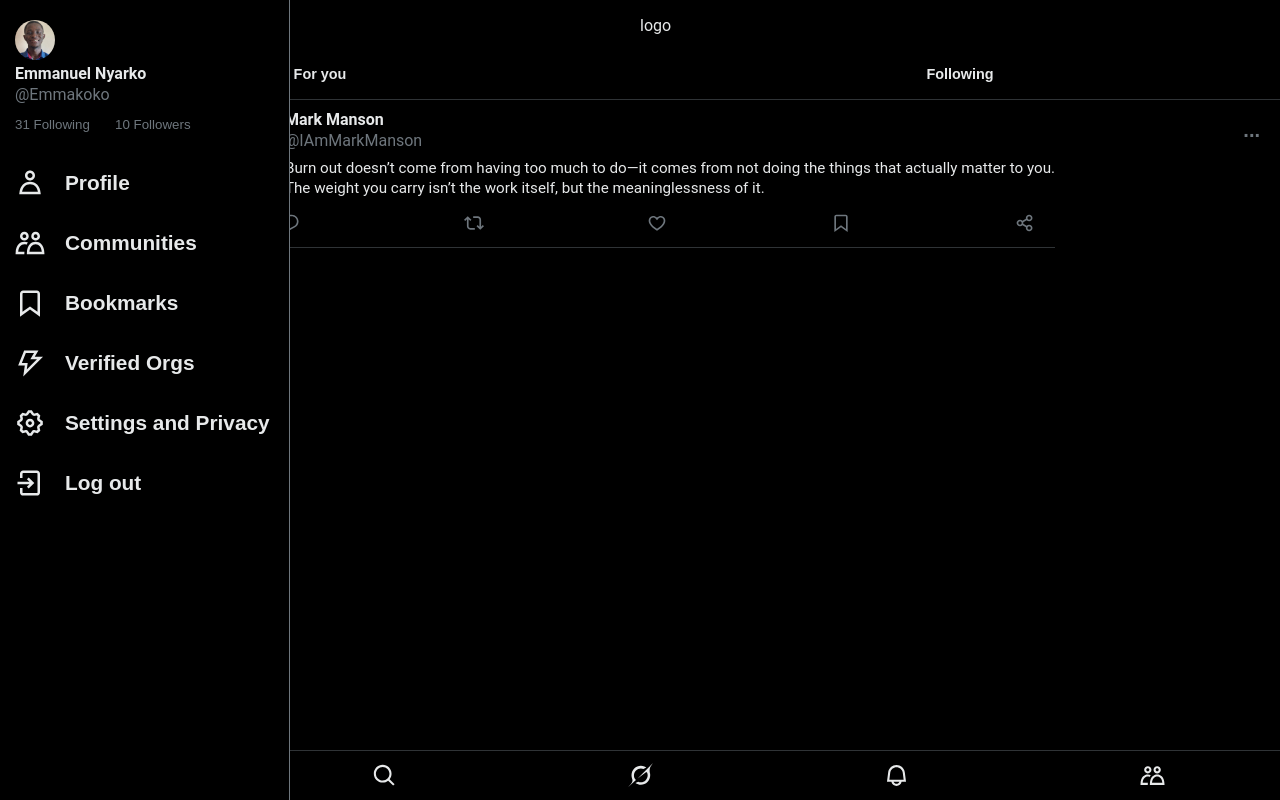
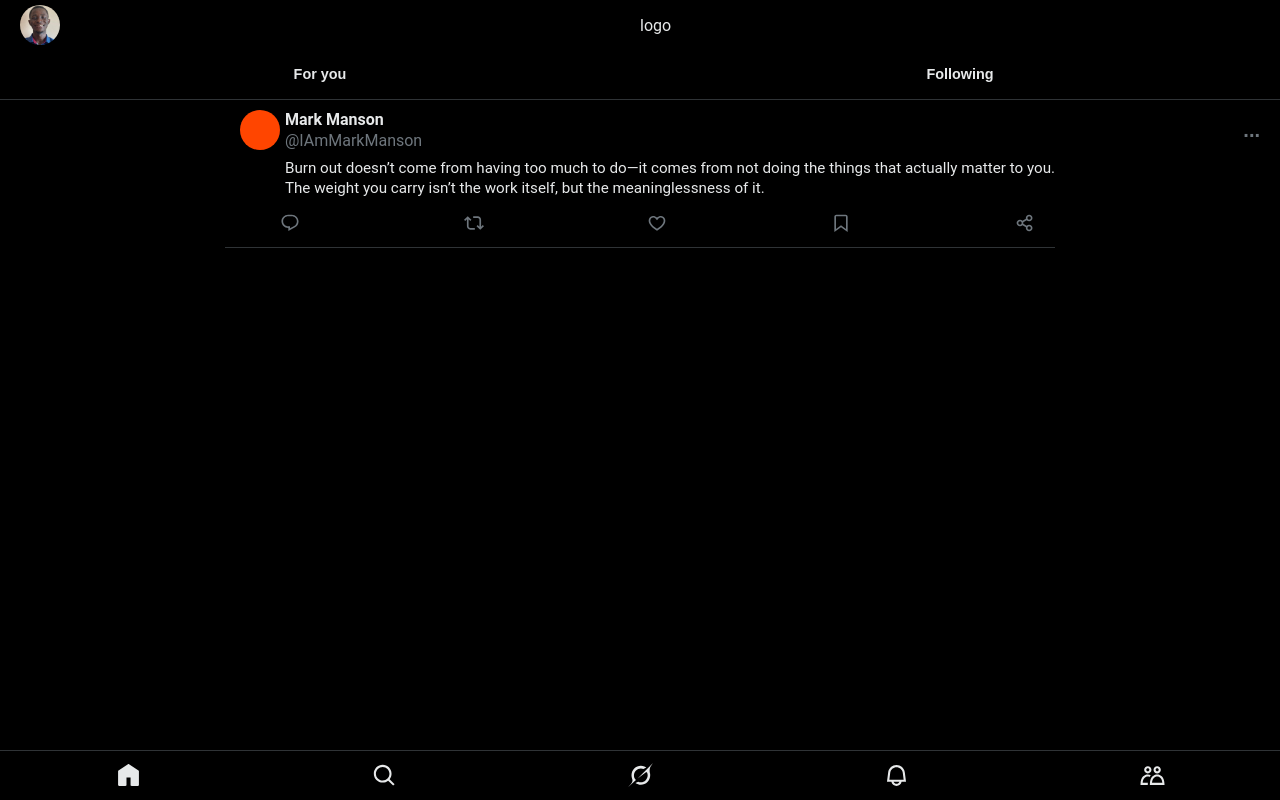
Before and after one commit to Believeinchrist111/frontend, a Next.js app in the folder frontend/: page / in a window 1280 px wide. Built offline with nearby package versions, Linux system fonts and the light colour scheme.

Commit message:
made the side nav active

```diff
--- a/frontend/app/page.js
+++ b/frontend/app/page.js
@@ -1,16 +1,23 @@
+'use client'
+
 import "./page.css";
 import TweetCard from "./ui/tweet-card.js"
 import HomeNav from "./ui/home-nav.js"
 import HomeFooterNav from "./ui/home-footer-nav.js"
 import SideNav from "./ui/side-nav";
 
+import { useState } from "react";
+
+
 export default function Home() {
+  const [toggleNav, setToggleNav] = useState(false)
+
   return (
     <>
-      <HomeNav/>
+      <HomeNav toggleNav={toggleNav} setToggleNav={setToggleNav}/>
       <TweetCard/>
       <HomeFooterNav/>
-      <SideNav/>
+      <SideNav toggleNav={toggleNav} setToggleNav={setToggleNav}/>
     </>
   );
 }
--- a/frontend/app/ui/home-nav.js
+++ b/frontend/app/ui/home-nav.js
@@ -1,10 +1,10 @@
 import Image from "next/image"
 
-export default function HomeNav() {
+export default function HomeNav({toggleNav, setToggleNav}) {
  return (
   <nav id="home-nav">
    <div id="menu-container">
-    <div id="menu-image">
+    <div id="menu-image" onClick={() => {setToggleNav(!toggleNav)}}>
      <Image
      src="/emma.jpeg"
      height={40}
--- a/frontend/app/ui/side-nav.js
+++ b/frontend/app/ui/side-nav.js
@@ -1,8 +1,13 @@
+'use client'
 import Image from "next/image"
 
-export default function SideNav() {
+export default function SideNav({toggleNav, setToggleNav}) {
+
+
+
  return (
-  <nav id="side-nav">
+  <>
+   {toggleNav && <nav id="side-nav" onClick={() => setToggleNav(!toggleNav)}>
     <div id="profile-container">
      <div id="profile-image-container">
       <Image
@@ -41,6 +46,8 @@ export default function SideNav() {
      </button>
     </div>
 
-  </nav>
+   </nav>}
+  </>
+
  )
 }
```
Lines whose indentation alone changed are shown as unchanged.
